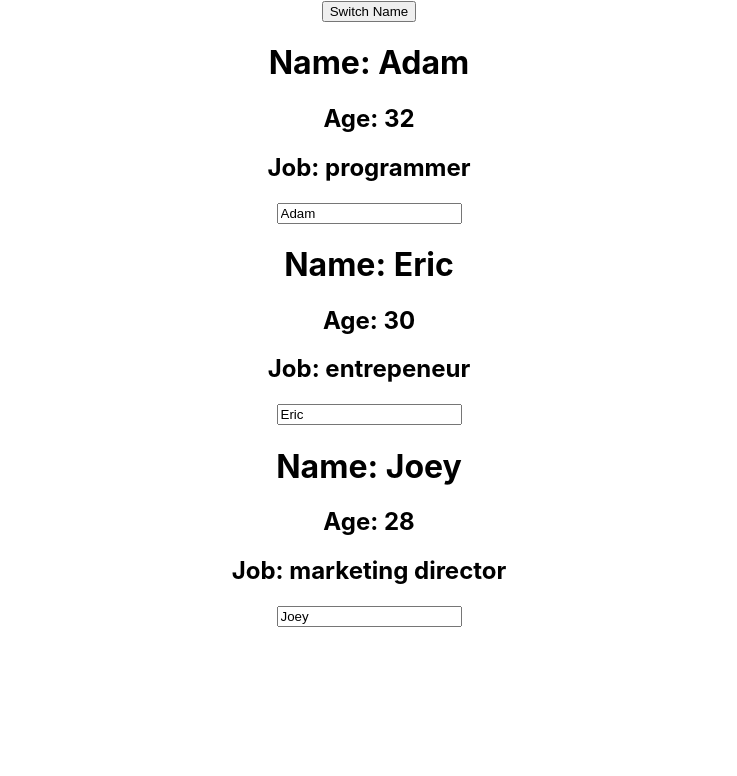
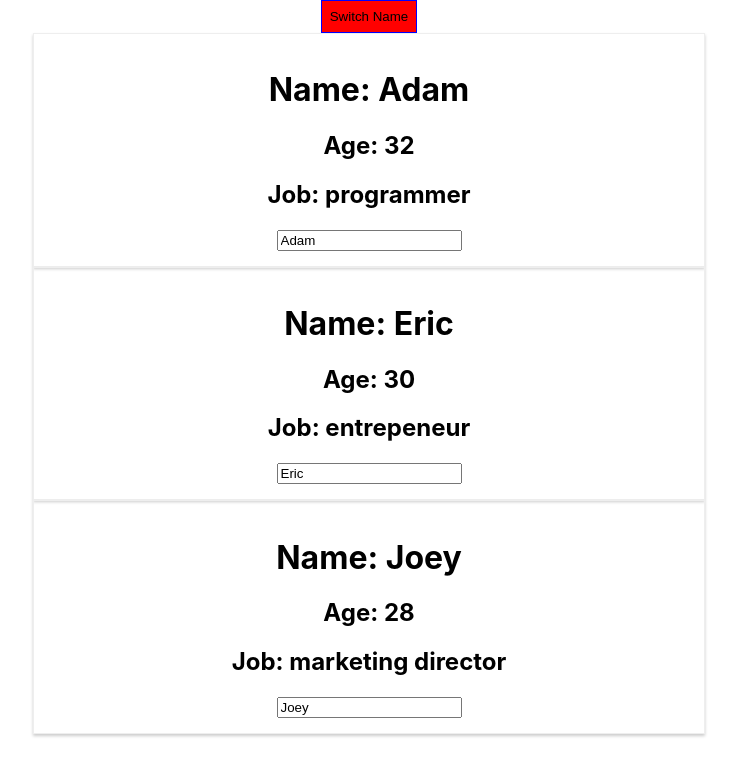
Before and after one commit to adamrturman/react-study, a React (Create React App) app in the folder react-complete-guide/: page / in a window 1280 px wide. Shown: the top 776 px of the page, without its empty margins (271-1008 px from the left). Built offline with nearby package versions, Linux system fonts and the light colour scheme.

Commit message:
added styling with two separate approaches- external file(non-module) and inline

```diff
--- a/react-complete-guide/src/App.js
+++ b/react-complete-guide/src/App.js
@@ -27,9 +27,16 @@
         ])
     }
 
+    const style = {
+      backgroundColor: 'red',
+      border: '1px solid blue',
+      padding: '8px',
+      cursor: 'pointer'
+    }
+
 return (
   <div className="App">
-    <button onClick={() => switchNameHandler('Mada')}>Switch Name</button>
+    <button style={style} onClick={() => switchNameHandler('Mada')}>Switch Name</button>
     <Person name={person[0].name} age={person[0].age} job={person[0].job}></Person>
     <Person change={nameChangedHandler} click={switchNameHandler.bind(this, 'Adam!!!')} name={person[1].name} age={person[1].age} job={person[1].job} />
     <Person name={person[2].name} age={person[2].age} job={person[2].job} />
@@ -58,9 +65,16 @@
 //   }
 
 //   render() {
+
+      // const style = {
+      //   backgroundColor: 'red',
+      //   border: '1px solid blue',
+      //   padding: '8px',
+      //   cursor: 'pointer'
+      // }
 //     return (
 //     <div className="App">
-//       <button onClick={this.switchNameHandler}>Switch Name</button>
+//       <button style={style} onClick={this.switchNameHandler}>Switch Name</button>
 //       <Person name={this.state.person[0].name} age={this.state.person[0].age} job={this.state.person[0].job}></Person>
 //       <Person name={this.state.person[1].name} age={this.state.person[1].age} job={this.state.person[1].job} />
 //       <Person name={this.state.person[2].name} age={this.state.person[2].age} job={this.state.person[2].job} />
--- /dev/null
+++ b/react-complete-guide/src/Person/Person.css
@@ -0,0 +1,8 @@
+.Person {
+    width: 50%;
+    margin: auto;
+    border: 1px solid #eee;
+    box-shadow: 0 2px 3px #ccc;
+    padding: 15px;
+    text-align: center;
+}
--- a/react-complete-guide/src/Person/Person.js
+++ b/react-complete-guide/src/Person/Person.js
@@ -1,11 +1,12 @@
 import React from 'react'
 import { render } from 'react-dom'
+import './Person.css'
 
 const Person = (props) => {
     //  Hooks syntax
     const { name, age, job, click, change } = props
     return (
-        <div>
+        <div className="Person">
             <h1 onClick={click}>Name: {name}</h1>
             <h2>Age: {age}</h2>
             <h2>Job: {job}</h2>
```
Also changed, not shown: 1 other file (tests, documents, lock files or other folders).
